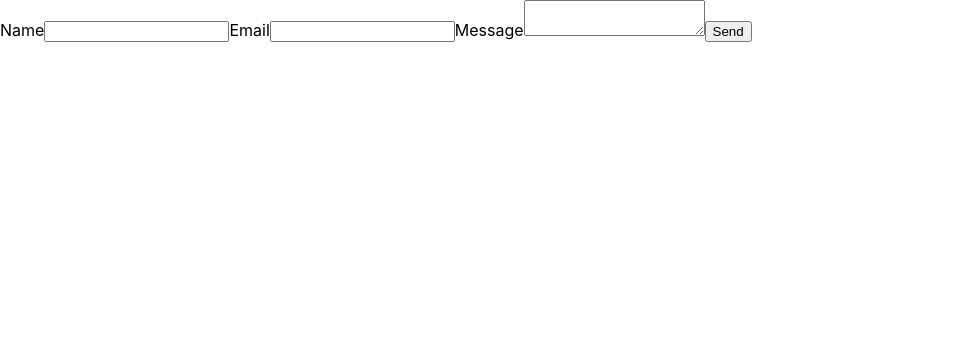
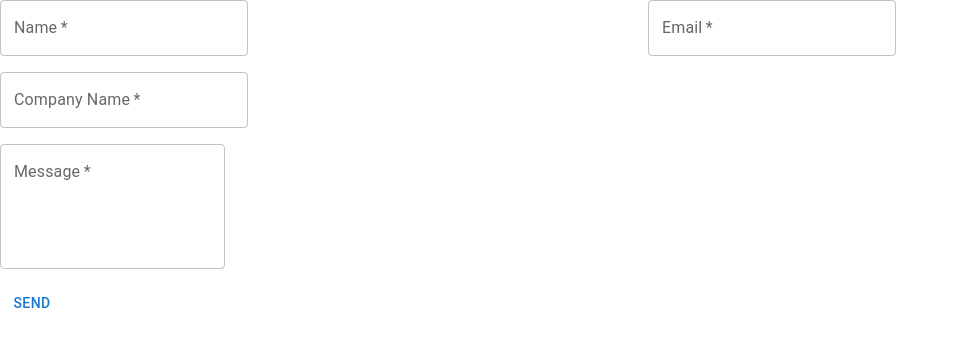
Before and after one commit to Aktonen/akutolonendotcom, a React (Create React App) app: page /HireMe in a window 1280 px wide. Shown: the top 346 px of the page, without its empty margins (0-959 px from the left). Built offline with nearby package versions, Linux system fonts and the light colour scheme.

Commit message:
chore: Refactor HireMe component and add form validation

```diff
--- a/src/Pages/HireMe.jsx
+++ b/src/Pages/HireMe.jsx
@@ -1,35 +1,95 @@
-import React, { useRef } from 'react';
+import React, { useRef, useState } from 'react';
+
+// Stylesheet
+import '../Styles/HireMe.css';
+
 import emailjs from 'emailjs-com';
+
+// Mui Components
+import { Button, TextField, Grid, Alert } from '@mui/material';
 
 // Email Service credentials
 import { serviceId, templateId, publicKey } from '../emailService';
 
 function HireMe() {
   const form = useRef();
+  const [alertInfo, setAlertInfo] = useState({ show: false, message: '', severity: '' })
 
   const sendEmail = (e) => {
     e.preventDefault();
 
     emailjs.sendForm(serviceId, templateId, form.current, publicKey)
-      .then((result) => {
-        console.log(result.text);
-        alert('Message sent successfully!');
-      }, (error) => {
-        console.log(error.text);
-        alert('Failed to send message, please try again.');
+      .then(() => {
+        // Set alert message
+        setAlertInfo({ show: true, message: 'Message sent successfully!', severity: 'success' })
+        // Hide alert message after 5 seconds
+        setTimeout(() => setAlertInfo({ show: false, message: '', severity: '' }), 5000);
+        // Reset form fields
+        form.current.reset();
+      }, () => {
+        setAlertInfo({ show: true, message: 'Message failed to send!', severity: 'error' })
+        setTimeout(() => setAlertInfo({ show: false, message: '', severity: '' }), 5000);
       });
   };
 
   return (
-    <form ref={form} onSubmit={sendEmail}>
-      <label>Name</label>
-      <input type="text" name="from_name" required />
-      <label>Email</label>
-      <input type="email" name="from_email" required />
-      <label>Message</label>
-      <textarea name="message" required />
-      <button type="submit">Send</button>
-    </form>
+    <>
+      {alertInfo.show ? <Alert variant='filled' severity={alertInfo.severity}>{alertInfo.message}</Alert> : null}
+      <div className='hireMe'>
+        <Grid
+          className='hireMeFormWrapper'
+          container
+          spacing={2}
+          component="form"
+          ref={form}
+          onSubmit={sendEmail}
+        >
+          <Grid item xs={6}>
+            <TextField
+              label="Name"
+              className='hireMeFormTextField'
+              type="text"
+              name="from_name"
+              required
+            />
+          </Grid>
+          <Grid item xs={6}>
+            <TextField
+              label="Email"
+              className='hireMeFormTextField'
+              type="email"
+              name="from_email"
+              required
+            />
+          </Grid>
+          <Grid item xs={12}>
+            <TextField
+              label="Company Name"
+              className='hireMeFormTextField'
+              required
+            />
+          </Grid>
+          <Grid item xs={12}>
+            <TextField
+              label="Message"
+              className='hireMeFormTextFieldMultiline'
+              name="message"
+              required
+              multiline
+              rows={4}
+            />
+          </Grid>
+          <Grid item xs={12}>
+            <Button
+              type="submit"
+              className='hireMeFormButton'
+            >
+              Send
+            </Button>
+          </Grid>
+        </Grid>
+      </div>
+    </>
   );
 }
 
```
